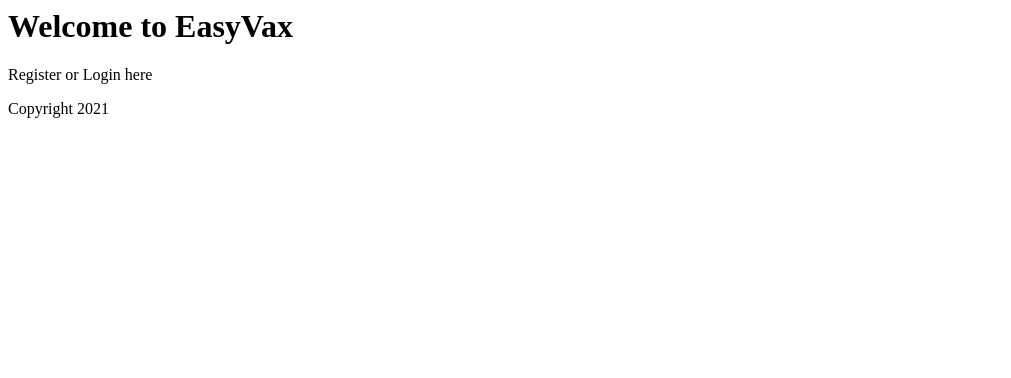
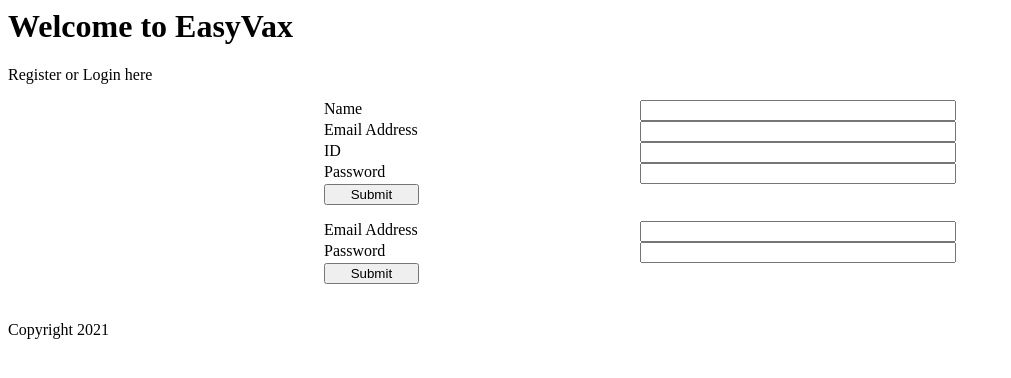
Before and after one commit to amithr/Flask-Vaccine-Passport-Tutorial, a Flask app: page / in a window 1280 px wide. Shown: the top 378 px of the page, without its empty margins (0-1011 px from the left). Run offline with Flask 2, Linux system fonts and the light colour scheme; parts of the project's set-up code (start-up, migrations or seed data) failed here and were passed over.

Commit message:
Tutorial Part 2

```diff
--- a/app/static/style.css
+++ b/app/static/style.css
@@ -0,0 +1,18 @@
+form {
+    display: grid;
+    grid-template-rows: repeat(4, 1fr);
+    grid-template-columns: 1fr 1fr 1fr 1fr;
+}
+
+form > label {
+    grid-column: 2;
+}
+
+form > input {
+    grid-column: 3;
+}
+
+form > input[type=submit] {
+    grid-column: 2;
+    width: 30%
+}
--- a/app/templates/main.html
+++ b/app/templates/main.html
@@ -6,4 +6,22 @@
 {% block content %}
   <h1>Welcome to EasyVax</h1>
   <p>Register or Login here</p>
+  <form action='/patients' method='post'>
+    <label>Name</label>
+    <input name="name" type="text" required>
+    <label>Email Address</label>
+    <input name ="email-address" type="email" required>
+    <label>ID</label>
+    <input name="id_number" type=text required>
+    <label>Password</label>
+    <input name="password" type="password" required>
+    <input type="submit" />
+  </form>
+  <form action="{{ url_for('patients') }}" method='post'>
+    <label>Email Address</label>
+    <input name ="email-address" type="email" required>
+    <label>Password</label>
+    <input name="password" type="password" required>
+    <input type="submit" />
+  </form>
 {% endblock %}
--- a/app/views.py
+++ b/app/views.py
@@ -1,14 +1,15 @@
 
 from app import app
-from flask import render_template
+from flask import render_template, request
 
 @app.route('/')
 def index():
     return render_template('main.html')
 
-@app.route('/patients')
+@app.route('/patients', methods=['POST'])
 def patients():
-    return 'Display patients'
+    email_address = request.form['email-address']
+    return email_address
 
 @app.route('/patient')
 def individual_patient():
```
